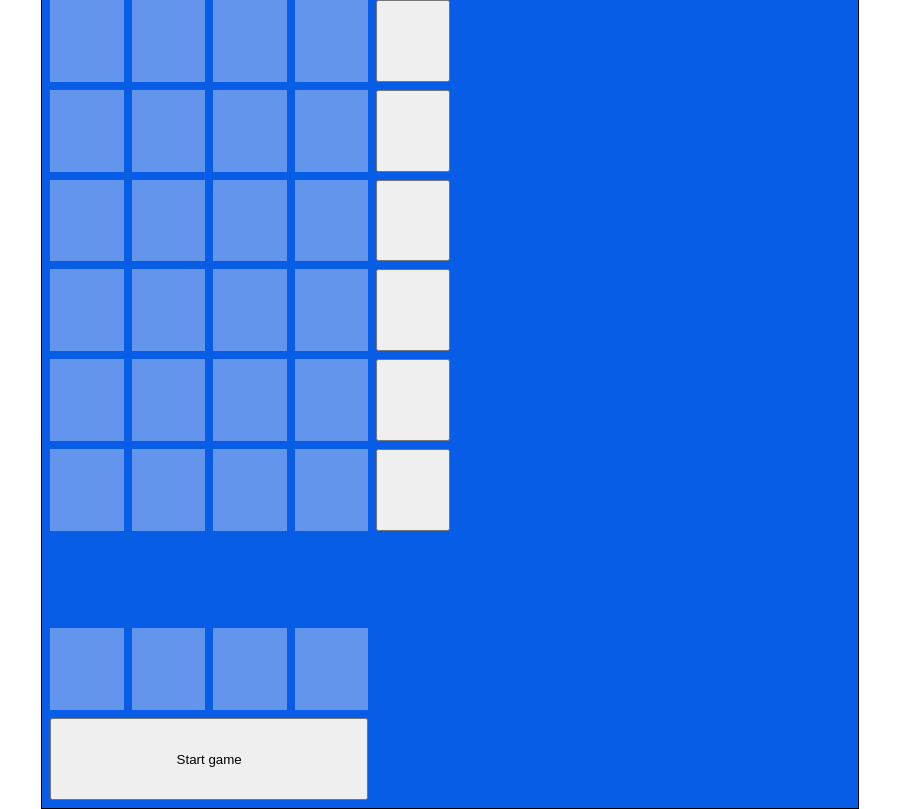
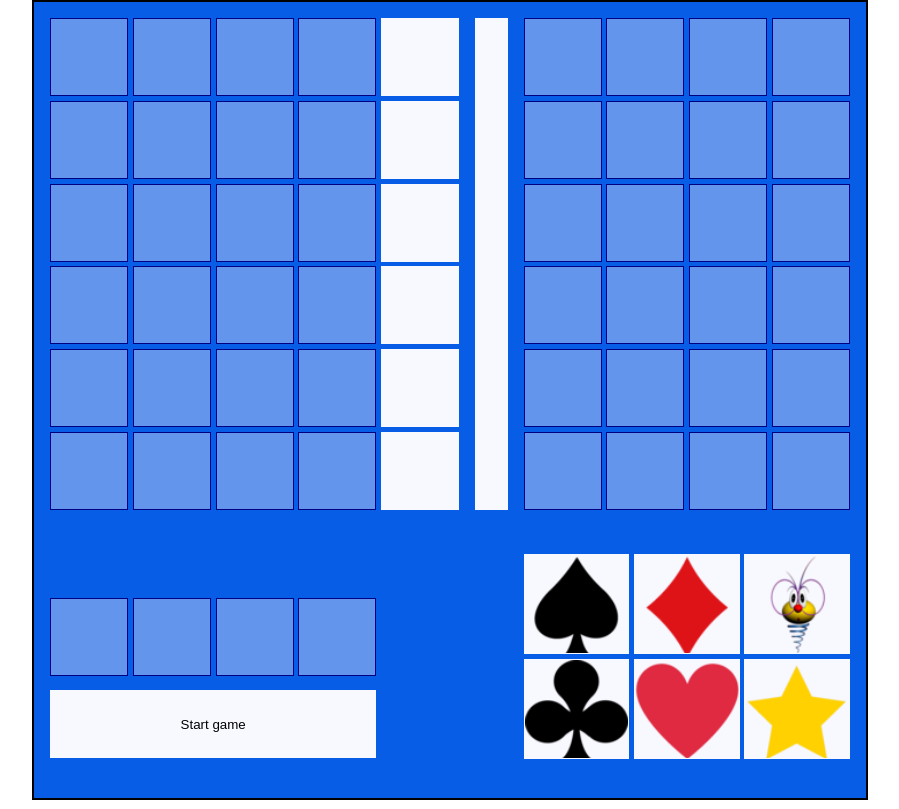
Before and after one commit to Boce03/Skocko, a plain HTML site: page index.html in a window 1280 px wide. Shown: the whole page, without its empty margins (190-1089 px from the left). Drawn offline with Linux system fonts and the light colour scheme.

Commit message:
done layout for right container, added style to buttons

```diff
--- a/Public/css/style.css
+++ b/Public/css/style.css
@@ -1,3 +1,9 @@
+:root {
+    --space: .3rem;
+    --size: 78px;
+    --btn-color: ghostwhite;
+}
+
 body {
     padding: 0;
     margin: 0;
@@ -10,23 +16,56 @@ body {
 
 .main-container {
     width: 800px;
-    height: 800px;
+    height: 780px;
     background-color: rgb(8, 93, 230);
-    border: 1px solid black;
+    border: 2px solid black;
 
     display: grid;
-    grid-template-columns: repeat(2, 1fr);
-    padding: .5rem;
+    grid-template-columns: 6fr 1fr 6fr;
+    padding: 1rem 1rem 0 1rem;
+    gap: 1rem;
+}
+
+.left-container {
+    display: grid;
+    grid-template-rows: repeat(9, var(--size));
+    gap: var(--space);
+
 }
 
 .field {
     background-color: cornflowerblue;
+    border: 1px solid navy;
 }
 
-.row {
+.left-row {
     display: grid;
-    grid-template-columns: repeat(5, 1fr);
-    gap: 0.5rem;
+    grid-template-columns: repeat(5, var(--size));
+    gap: var(--space);
+}
+
+.right-container {
+    display: grid;
+    gap: var(--space);
+}
+
+.right-above-container {
+    display: grid;
+    grid-template-rows: repeat(6, var(--size));
+    gap: var(--space);
+}
+
+.right-bottom-container {
+    display: grid;
+    grid-template-rows: repeat(2, 100px);
+    grid-template-columns: repeat(3, 1fr);
+    gap: var(--space);
+}
+
+.right-row {
+    display: grid;
+    grid-template-columns: repeat(4, var(--size));
+    gap: var(--space);
 }
 
 div#answer {
@@ -35,20 +74,59 @@ div#answer {
 
 div#start {
     grid-row: 9/10;
+    margin-top: 10px;
 }
 
-.start-btn {
+#start-btn {
     grid-column: 1/5;
 }
 
-.left-container {
+.center-container {
     display: grid;
-    grid-template-columns: 1fr;
-    grid-template-rows: repeat(9, 1fr);
-    gap: .5rem;
-
+    grid-template-rows: repeat(9, var(--size));
+    gap: var(--space);
 }
 
-.right-container {
+.timer {
+    grid-row: 1/7;
+    background-color: ghostwhite;
+}
 
+.btn {
+    background-color: var(--btn-color);
+    border: 1px solid var(--btn-color);
 }
+
+#pik {
+    background-image: url('../images/Pik.png');
+    background-size: cover;
+}
+
+.btn:hover {
+    background-color: rgb(236, 230, 241);
+}
+
+#karo {
+    background-image: url('../images/Karo.png');
+    background-size: cover;
+}
+
+#herc {
+    background-image: url('../images/Herc.png');
+    background-size: cover;
+}
+
+#skocko {
+    background-image: url('../images/Skocko.png');
+    background-size: cover;
+}
+
+#zvezda {
+    background-image: url('../images/Zvezda.png');
+    background-size: cover;
+}
+
+#tref {
+    background-image: url('../images/Tref.png');
+    background-size: cover;
+}
--- a/index.html
+++ b/index.html
@@ -9,67 +9,123 @@
 <body>
     <div class="main-container">
         <div class="left-container">
-            <div class="row" id="0">
+            <div class="left-row" id="0">
                 <div class="field" id="0"></div>
                 <div class="field" id="1"></div>
                 <div class="field" id="2"></div>
                 <div class="field" id="3"></div>
-                <button class="submit-btn"></button>
+                <button class="btn" id="submit-btn"></button>
             </div>
 
-            <div class="row" id="1">
+            <div class="left-row" id="1">
                 <div class="field" id="4"></div>
                 <div class="field" id="5"></div>
                 <div class="field" id="6"></div>
                 <div class="field" id="7"></div>
-                <button class="submit-btn"></button>
+                <button class="btn" id="submit-btn"></button>
             </div>
 
-            <div class="row" id="2">
+            <div class="left-row" id="2">
                 <div class="field" id="8"></div>
                 <div class="field" id="9"></div>
                 <div class="field" id="10"></div>
                 <div class="field" id="11"></div>
-                <button class="submit-btn"></button>
+                <button class="btn" id="submit-btn"></button>
             </div>
 
-            <div class="row" id="3">
+            <div class="left-row" id="3">
                 <div class="field" id="12"></div>
                 <div class="field" id="13"></div>
                 <div class="field" id="14"></div>
                 <div class="field" id="15"></div>
-                <button class="submit-btn"></button>
+                <button class="btn" id="submit-btn"></button>
             </div>
 
-            <div class="row" id="4">
+            <div class="left-row" id="4">
                 <div class="field" id="16"></div>
                 <div class="field" id="17"></div>
                 <div class="field" id="18"></div>
                 <div class="field" id="19"></div>
-                <button class="submit-btn"></button>
+                <button class="btn" id="submit-btn"></button>
             </div>
 
-            <div class="row" id="5">
+            <div class="left-row" id="5">
                 <div class="field" id="20"></div>
                 <div class="field" id="21"></div>
                 <div class="field" id="22"></div>
                 <div class="field" id="23"></div>
-                <button class="submit-btn"></button>
+                <button class="btn" id="submit-btn"></button>
             </div>
 
-            <div class="row" id="answer">
+            <div class="left-row" id="answer">
                 <div class="field" id="24"></div>
                 <div class="field" id="25"></div>
                 <div class="field" id="26"></div>
                 <div class="field" id="27"></div>
             </div>
 
-            <div class="row" id="start">
-                <button class="start-btn">Start game</button>
+            <div class="left-row" id="start">
+                <button class="btn" id="start-btn">Start game</button>
             </div>
         </div>
+
+        <div class="center-container">
+            <div class="timer"></div>
+        </div>
+
         <div class="right-container">
+            <div class="right-above-container">
+                <div class="right-row" id="rez-0">
+                    <div class="field"></div>
+                    <div class="field"></div>
+                    <div class="field"></div>
+                    <div class="field"></div>
+                </div>
 
+                <div class="right-row" id="rez-1">
+                    <div class="field"></div>
+                    <div class="field"></div>
+                    <div class="field"></div>
+                    <div class="field"></div>
+                </div>
+
+                <div class="right-row" id="rez-2">
+                    <div class="field"></div>
+                    <div class="field"></div>
+                    <div class="field"></div>
+                    <div class="field"></div>
+                </div>
+
+                <div class="right-row" id="rez-3">
+                    <div class="field"></div>
+                    <div class="field"></div>
+                    <div class="field"></div>
+                    <div class="field"></div>
+                </div>
+
+                <div class="right-row" id="rez-4">
+                    <div class="field"></div>
+                    <div class="field"></div>
+                    <div class="field"></div>
+                    <div class="field"></div>
+                </div>
+
+                <div class="right-row" id="rez-5">
+                    <div class="field"></div>
+                    <div class="field"></div>
+                    <div class="field"></div>
+                    <div class="field"></div>
+                </div>
+            </div>
+
+            <div class="right-bottom-container">
+                <button class="btn" id="pik"></button>
+                <button class="btn" id="karo"></button>
+                <button class="btn" id="skocko"></button>
+                <button class="btn" id="tref"></button>
+                <button class="btn" id="herc"></button>
+                <button class="btn" id="zvezda"></button>
+            </div>
         </div>
     </div>
 </body>
```
